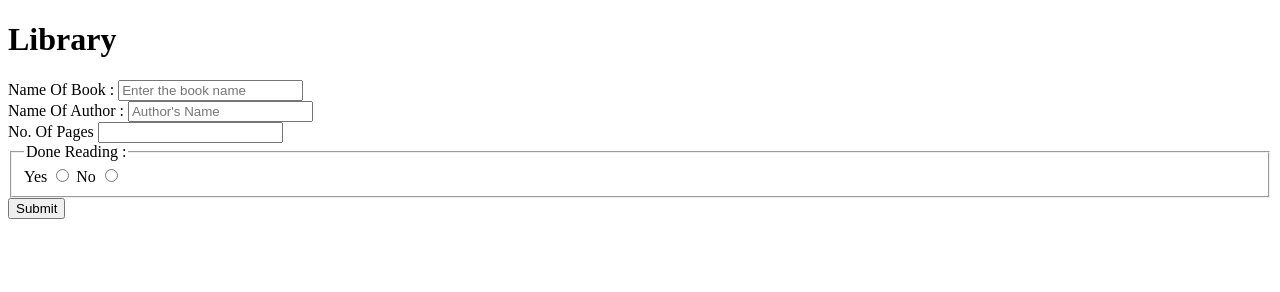
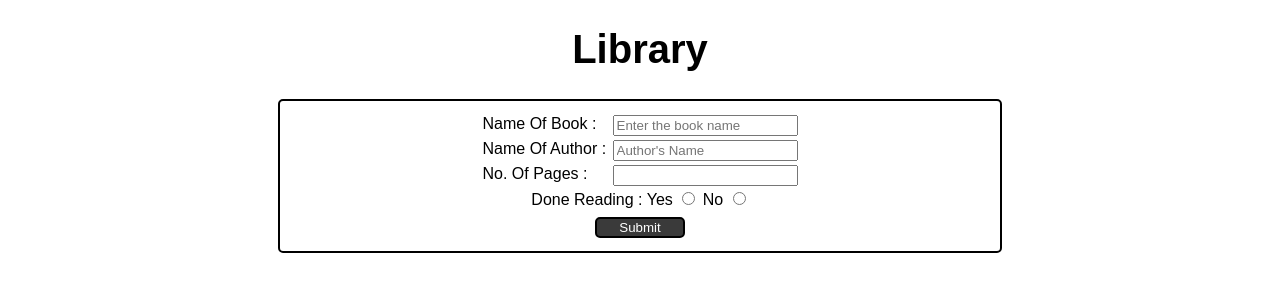
Before and after one commit to rithikjakhmola/library, a plain HTML site: page index.html in a window 1280 px wide. Drawn offline with Linux system fonts and the light colour scheme.

Commit message:
the styling has been added

```diff
--- a/index.html
+++ b/index.html
@@ -1,36 +1,50 @@
 <!DOCTYPE html>
 <html lang="en">
   <head>
-    <meta charset="UTF-8">
-    <meta name="viewport" content="width=device-width, initial-scale=1.0">
+    <meta charset="UTF-8" />
+    <meta name="viewport" content="width=device-width, initial-scale=1.0" />
     <title>Document</title>
     <script src="script.js" defer></script>
-    <link href="styles.css" rel="stylesheet">
+    <link href="styles.css" rel="stylesheet" />
   </head>
   <body>
     <h1>Library</h1>
+    <div id="form-container">
       <form id="library-form">
-        <div>
-            <label for="bookName" >Name Of Book : </label>
-            <input type="text" placeholder="Enter the book name" name="bookName" id="bookName">
+        <div id="inside-form">
+          <div class="info">
+            <label for="bookName">Name Of Book : </label>
+            <input
+              type="text"
+              placeholder="Enter the book name"
+              name="bookName"
+              id="bookName"
+            />
+          </div>
+          <div class="info">
+            <label for="authorName">Name Of Author : </label>
+            <input
+              type="text"
+              placeholder="Author's Name"
+              name="authorName"
+              id="authorName"
+            />
+          </div>
+          <div class="info">
+            <label for="pages">No. Of Pages : </label>
+            <input type="number" name="pages" id="pages" />
           </div>
           <div>
-            <label for="authorName">Name Of Author : </label>
-            <input type="text" placeholder="Author's Name" name="authorName" id="authorName">
+            <label>Done Reading : </label>
+            <label for="read-yes">Yes</label>
+            <input type="radio" id="read-yes" name="read" value="yes" />
+            <label for="read-no">No</label>
+            <input type="radio" id="read-no" name="read" value="No" />
           </div>
-        <div>
-            <label for="pages">No. Of Pages</label>
-            <input type="number" name="pages" id="pages">
         </div>
-        <fieldset>
-            <legend>Done Reading : </legend>
-            <label for="read-yes">Yes</label>
-            <input type="radio" id="read-yes" name="read" value="yes">
-            <label for="read-no">No</label>
-            <input type="radio" id="read-no" name="read" value="No">
-        </fieldset>
         <button type="submit">Submit</button>
       </form>
+    </div>
     <div id="bookCollection"></div>
   </body>
 </html>
--- a/script.js
+++ b/script.js
@@ -1,44 +1,60 @@
 const collectionOfBooks = [];
-const bookCollection = document.querySelector('#bookCollection');
-function books (name , author ,pages,   readStatus){
-    if (!new.target){
-        throw Error('enter the new keyword to create object');
+const bookCollection = document.querySelector("#bookCollection");
+function books(name, author, pages, readStatus) {
+  if (!new.target) {
+    throw Error("enter the new keyword to create object");
   }
-    this.name = name ;
-    this.pages = pages ;
-    this.author = author ;
-    this.readStatus = readStatus ;
+  this.name = name;
+  this.pages = pages;
+  this.author = author;
+  this.readStatus = readStatus;
 }
-const form = document.querySelector('#library-form');
-form.addEventListener('submit',(event)=>{
-    event.preventDefault() ;
-    const bookName = document.querySelector('#bookName').value;
-    const authorName = document.querySelector('#authorName').value;
-    const pages = document.querySelector('#pages').value;
-    const read = document.querySelector('input[name="read"]:checked')?.value ;
-    const book = new books(bookName, authorName,pages, read);
+const form = document.querySelector("#library-form");
+form.addEventListener("submit", (event) => {
+  event.preventDefault();
+  const bookName = document.querySelector("#bookName").value;
+  const authorName = document.querySelector("#authorName").value;
+  const pages = document.querySelector("#pages").value;
+  const read = document.querySelector('input[name="read"]:checked')?.value;
+  const book = new books(bookName, authorName, pages, read);
   collectionOfBooks.push(book);
 
-    // iterating all the element stored in array
-    const element = document.createElement('div');
-    element.classList.add('newElement');
-    const nameOfBook = document.createElement('div');
-    nameOfBook.textContent = book.name;
+  // showing the element in the library
+  const element = document.createElement("div");
+  element.classList.add("newElement");
+  const nameOfBook = document.createElement("div");
+  nameOfBook.textContent = `Book's Name : ${book.name}`;
   element.appendChild(nameOfBook);
-    const nameOfAuthor = document.createElement('div');
-    nameOfAuthor.textContent = book.author;
+  const nameOfAuthor = document.createElement("div");
+  nameOfAuthor.textContent = `Author's Name : ${book.author}`;
   element.appendChild(nameOfAuthor);
-    const numberOfPages = document.createElement('div');
-    numberOfPages.textContent = book.pages;
-    element.appendChild(numberOfPages)
-    const reading = document.createElement('div');
-    if (book.readStatus == 'yes'){
-        reading.textContent = 'Done Reading';
-    }
-    else{
-        reading.textContent = 'Not Done Reading';
+  const numberOfPages = document.createElement("div");
+  numberOfPages.textContent = `Pages : ${book.pages}`;
+  element.appendChild(numberOfPages);
+  const reading = document.createElement("div");
+  let coloring = false;
+  if (book.readStatus == "yes") {
+    reading.textContent = "Done Reading";
+    reading.setAttribute(
+      "style",
+      "background-color: green; width: 200px; border: 2px solid black; margin: 0px auto; "
+    );
+
+    coloring = true;
+  } else {
+    reading.textContent = "Not Done Reading";
+    reading.setAttribute(
+      "style",
+      "background-color: red; width: 200px; border: 2px solid black; margin: 0px auto; "
+    );
+    coloring = false;
   }
   element.appendChild(reading);
+  if (coloring === true) {
+    element.classList.add("newBook");
+  } else {
+    element.classList.add("unreadBook");
+  }
   bookCollection.appendChild(element);
-    document.querySelector('#library-form').reset();
+  document.querySelector("#library-form").reset();
 });
--- /dev/null
+++ b/styles.css
@@ -0,0 +1,61 @@
+/* styling for the form starts here */
+body {
+    font-family: sans-serif;
+    text-align: center ;
+
+}
+h1{
+    font-size: 40px ;
+}
+form{
+    height : 130px ;
+    border : 2px solid black ;
+    width : max(700px , 50vw);
+    padding : 10px ;
+    margin: auto ;
+    border-radius : 5px ;
+    display : flex ;
+    flex-direction: column;
+    justify-content: space-around;
+    align-items: center;
+}
+#inside-form {
+    width : 45% ;
+    height: 75%;
+    display: flex ;
+    flex-direction : column ;
+    justify-content: space-around;
+}
+.info {
+    display: flex ;
+    flex-direction: row;
+    justify-content: space-between;
+
+}
+button {
+    width : 90px ;
+    border: 2px solid black ;
+    border-radius : 5px ;
+    background-color: rgb(58, 58, 58);
+    color : white ;
+}
+
+/* styling for the form ends here  */
+/* styling for books added in the library starts here */
+.newBook, .unreadBook{
+    margin : 10px auto ;
+    border : 2px solid black ;
+    width : 50% ;
+    border-radius : 5px ;
+    background-color: papayawhip;
+    color  : black ;
+    padding : 5px ;
+    display : flex ;
+    flex-direction: column;
+    justify-content: space-evenly;
+    height: 100px ;
+}
+.unreadBook {
+    background-color: rgb(190, 124, 124);
+    color :black ;
+}
```
Lines whose indentation alone changed are shown as unchanged.
